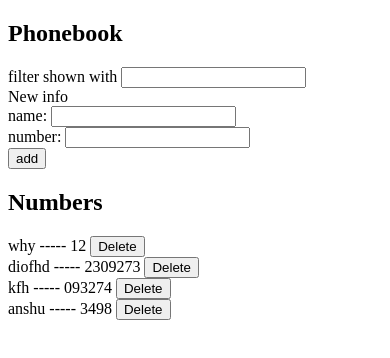
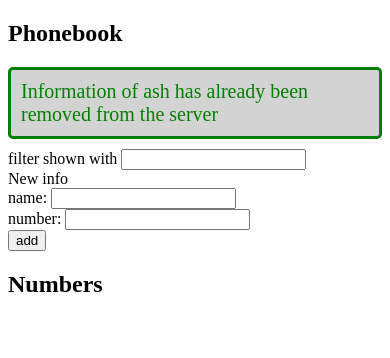
Before and after one commit to uday2005/fullstackonline-2025, a React (Vite) app in the folder part2/thephonebook/: page / in a window 390 px wide. Both pictures are taken after a click on the button "Delete". Shown: the top 358 px of the page. Built offline with nearby package versions, Linux system fonts and the light colour scheme; no server answers; data requests are answered from the project's data file.

Commit message:
done 2.16 and 2.17 in thephonebook

```diff
--- a/part2/thephonebook/db.json
+++ b/part2/thephonebook/db.json
@@ -1,24 +1,9 @@
 {
   "persons": [
     {
-      "name": "why",
-      "number": "12",
-      "id": "2a6c"
-    },
-    {
-      "id": "7055",
-      "name": "diofhd",
-      "number": "2309273"
-    },
-    {
-      "id": "c249",
-      "name": "kfh",
-      "number": "093274"
-    },
-    {
-      "id": "ee23",
-      "name": "anshu",
-      "number": "3498"
+      "id": "a2be",
+      "name": "ash",
+      "number": "13"
     }
   ]
 }
--- a/part2/thephonebook/src/App.jsx
+++ b/part2/thephonebook/src/App.jsx
@@ -2,7 +2,7 @@ import { useState , useEffect } from 'react'
 import Filter from './components/Filter';
 import PersonForm from './components/PersonForm';
 import Persons from './components/Persons';
-
+import Notifications  from './components/Notifications';
 import personService from './services/persons';
 
 
@@ -24,13 +24,21 @@ const App = () => {
   useEffect(fetchPersons , []);
 
   const handleClick = (id) => {
-
+    const nam = persons.find(person => person.id === id)
       if (window.confirm("Do you want to delete this user")) {
           personService
           .deleteP(id) // return the promise to delete
           .then(() => {
           setPersons(prev => prev.filter(p => p.id !== id)) // filter out the persons which is not with id it is being deletd
                         })
+          .catch( (error) => {
+            setErrorMessage(`Information of ${nam.name} has already been removed from the server`)
+            setTimeout( () => {
+              setErrorMessage(null)
+            },5000)
+            setPersons(prev => prev.filter(p => p.id !== id))
+          })
+
       } else {
         return ;
       }
@@ -87,12 +95,14 @@ const App = () => {
       setPersons(prev => prev.concat(person));
       setNewName('');
       setNumbers('');
-
-
+      setConfirmMessage(
+          ` Addesd ${newName}`
+        )
+        setTimeout( () => {
+          setConfirmMessage(null)
+        },5000)
     })
       }
-
-
 
     }
 
@@ -102,8 +112,10 @@ const App = () => {
   const [newName, setNewName] = useState('')
   const [numbers , setNumbers] = useState('')
   const [namef , setNamef] = useState('')
+  const [confirmMessage , setConfirmMessage] = useState(null)
+  const [errorMessage , setErrorMessage] = useState(null)
 
-
+  console.log("confrim message", confirmMessage)
   const handleNameChange = (event) => {
     console.log(event.target.value);
     setNewName(event.target.value);
@@ -120,9 +132,11 @@ const App = () => {
   }
 
 
+
   return(
     <div>
       <h2>Phonebook</h2>
+      <Notifications  confirmMessage={confirmMessage} errorMessage={errorMessage}/>
       <Filter onChange={handleNamef} value={namef}/>
       <PersonForm
       onSubmit={addPerson}
--- /dev/null
+++ b/part2/thephonebook/src/components/Notifications.jsx
@@ -0,0 +1,13 @@
+const Notifications = ({ confirmMessage, errorMessage }) => {
+  if (errorMessage) {
+    return <div className="errors">{errorMessage}</div>
+  }
+
+  if (confirmMessage) {
+    return <div className="success">{confirmMessage}</div>
+  }
+
+  return null
+}
+
+export default Notifications
--- /dev/null
+++ b/part2/thephonebook/src/index.css
@@ -0,0 +1,14 @@
+h1{
+    color: green;
+    font-style: italic;
+}
+
+.errors{
+    color: green;
+    background: lightgrey;
+    font-size: 20px;
+    border-style: solid;
+    border-radius: 5px;
+    padding: 10px;
+    margin-bottom: 10px;
+    }
--- a/part2/thephonebook/src/main.jsx
+++ b/part2/thephonebook/src/main.jsx
@@ -1,6 +1,7 @@
 import { StrictMode } from 'react'
 import { createRoot } from 'react-dom/client'
 import App from './App.jsx'
+import './index.css'
 
 createRoot(document.getElementById('root')).render(
   <StrictMode>
```
